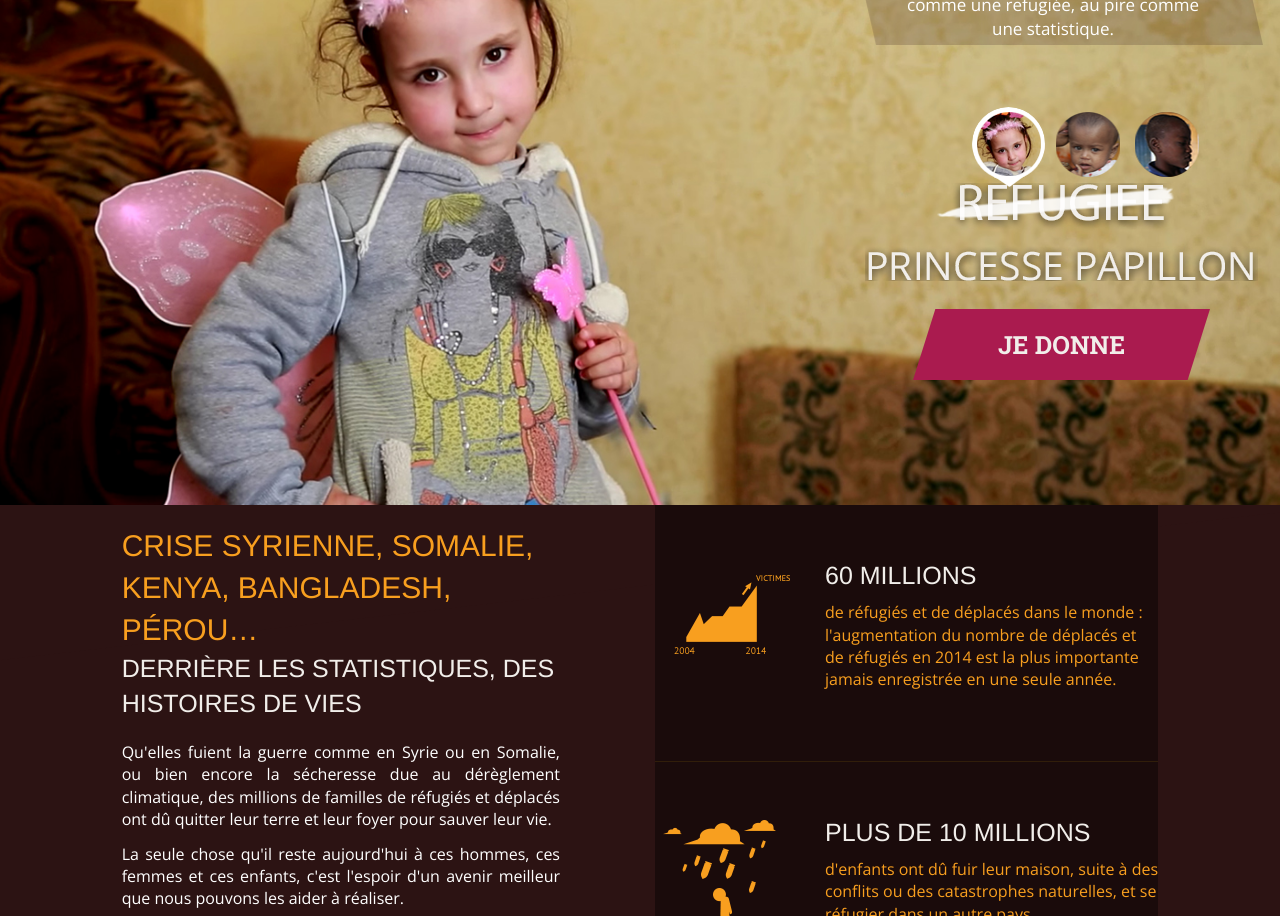
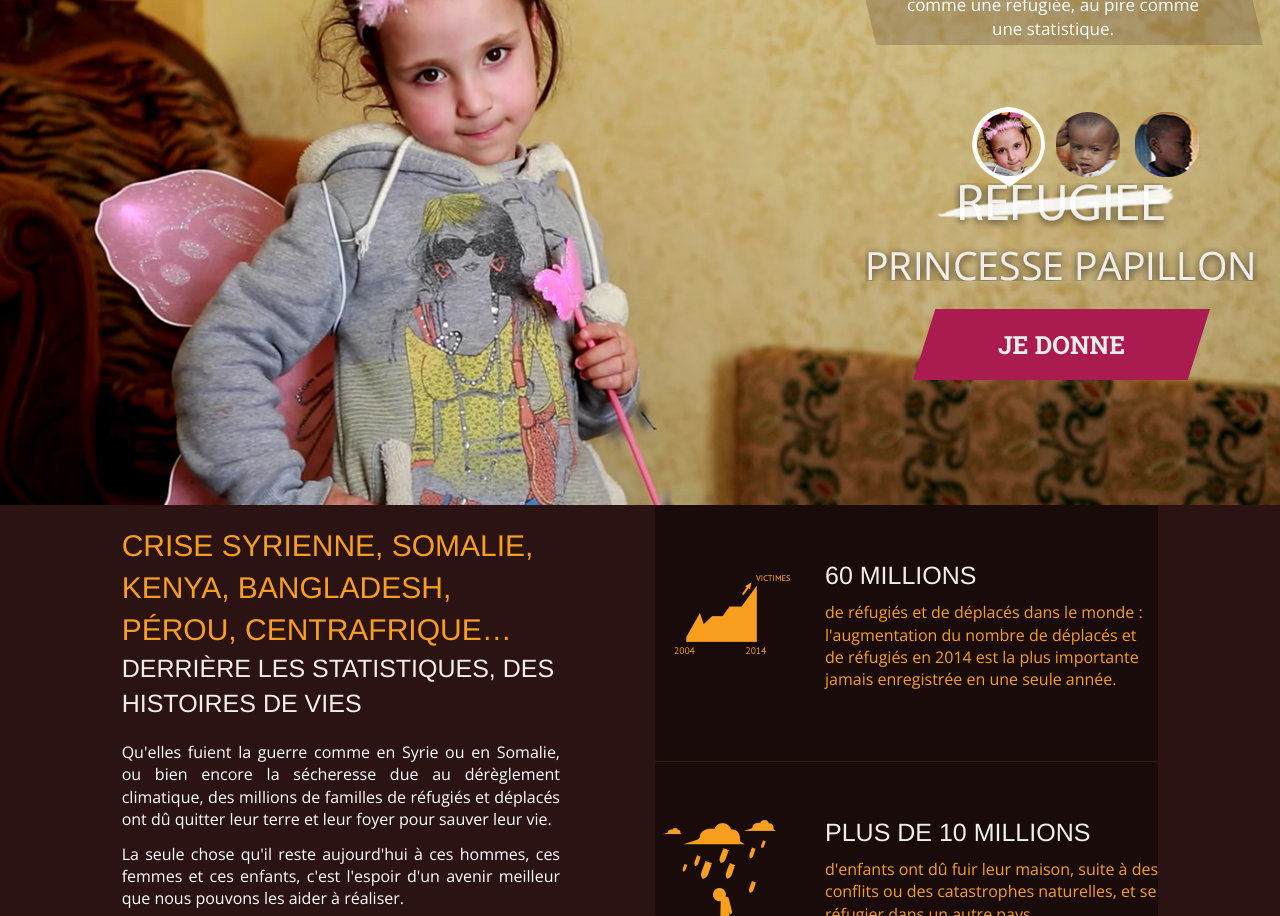
Before and after one commit to adfinitas-app/care-noel-2015, a plain HTML site: page index.html in a window 1280 px wide. Shown: the part 184-1100 px from the top of the page. Drawn offline with nearby package versions, Linux system fonts and the light colour scheme.

Commit message:
Updated 'index.html' via CloudCannon

```diff
--- a/index.html
+++ b/index.html
@@ -115,7 +115,7 @@ $(document).ready(function() {
 	<div class="large-10 large-centered columns">
 	  <div class="row" >
 	    <div class="small-12 medium-6 large-6 columns leftd">
-	      <h2>Crise Syrienne, Somalie, Kenya, Bangladesh, Pérou…</h2>
+	      <h2>Crise Syrienne, Somalie, Kenya, Bangladesh, Pérou, Centrafrique…</h2>
 	      <h3>Derrière les statistiques, des histoires de vies</h3>
 	      <p>Qu'elles fuient la guerre comme en Syrie ou en Somalie, ou bien encore la sécheresse due au dérèglement climatique, des millions de familles de réfugiés et déplacés ont dû quitter leur terre et leur foyer pour sauver leur vie. </p>
 
```
